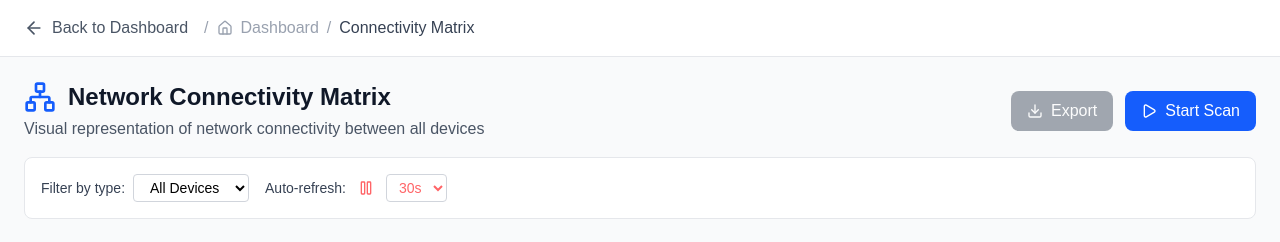
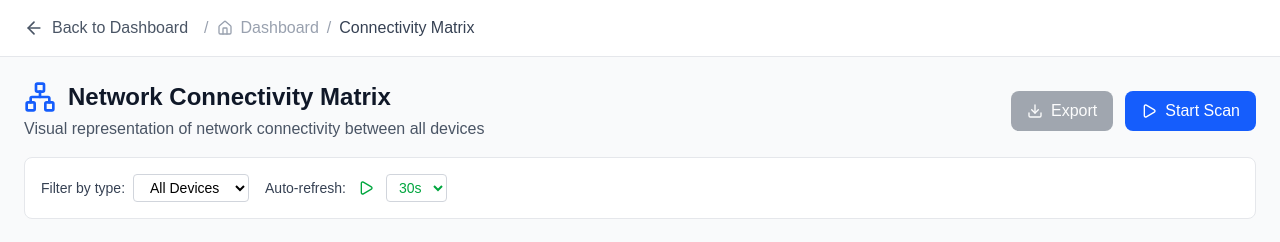
Before and after one commit to FamALouiz/LLMGuard, a Next.js app: page /connectivity in a window 1280 px wide. Shown: the top 242 px of the page. Built offline with nearby package versions, Linux system fonts and the light colour scheme.

Commit message:
feat: switched play and stop button

```diff
--- a/app/components/ConnectivityMatrix.tsx
+++ b/app/components/ConnectivityMatrix.tsx
@@ -463,10 +463,10 @@ export const ConnectivityMatrix: React.FC<ConnectivityMatrixProps> = ({
                         <button
                             onClick={() => setAutoRefresh(!autoRefresh)}
                             className={`p-1 rounded transition-colors ${
-                                autoRefresh ? "text-green-600" : "text-red-400"
+                                !autoRefresh ? "text-green-600" : "text-red-400"
                             }`}
                         >
-                            {autoRefresh ? (
+                            {!autoRefresh ? (
                                 <Play className="w-4 h-4" />
                             ) : (
                                 <Pause className="w-4 h-4" />
@@ -478,7 +478,7 @@ export const ConnectivityMatrix: React.FC<ConnectivityMatrixProps> = ({
                                 setRefreshInterval(Number(e.target.value))
                             }
                             className={`border border-gray-300 rounded px-2 py-1 text-sm ${
-                                autoRefresh ? "text-green-600" : "text-red-400"
+                                !autoRefresh ? "text-green-600" : "text-red-400"
                             }`}
                             disabled={!autoRefresh}
                         >
```
